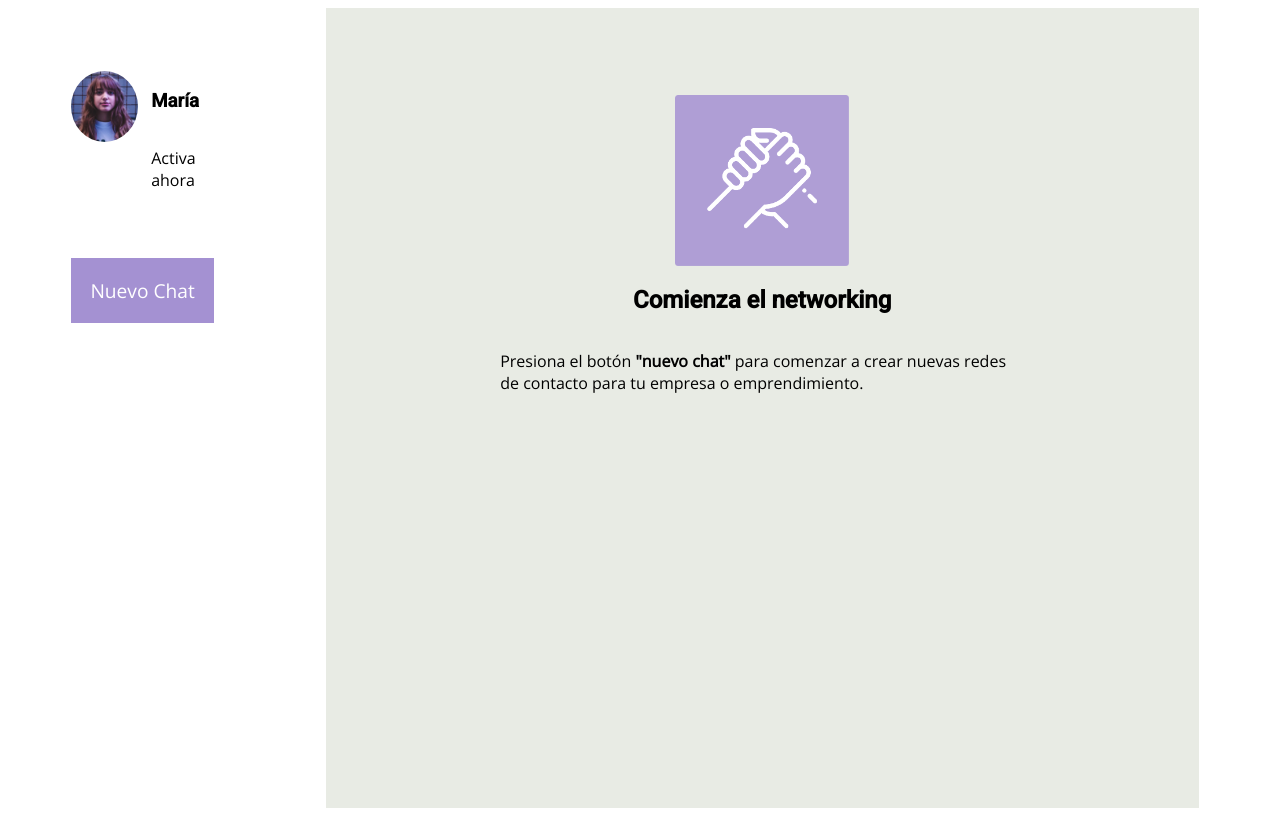
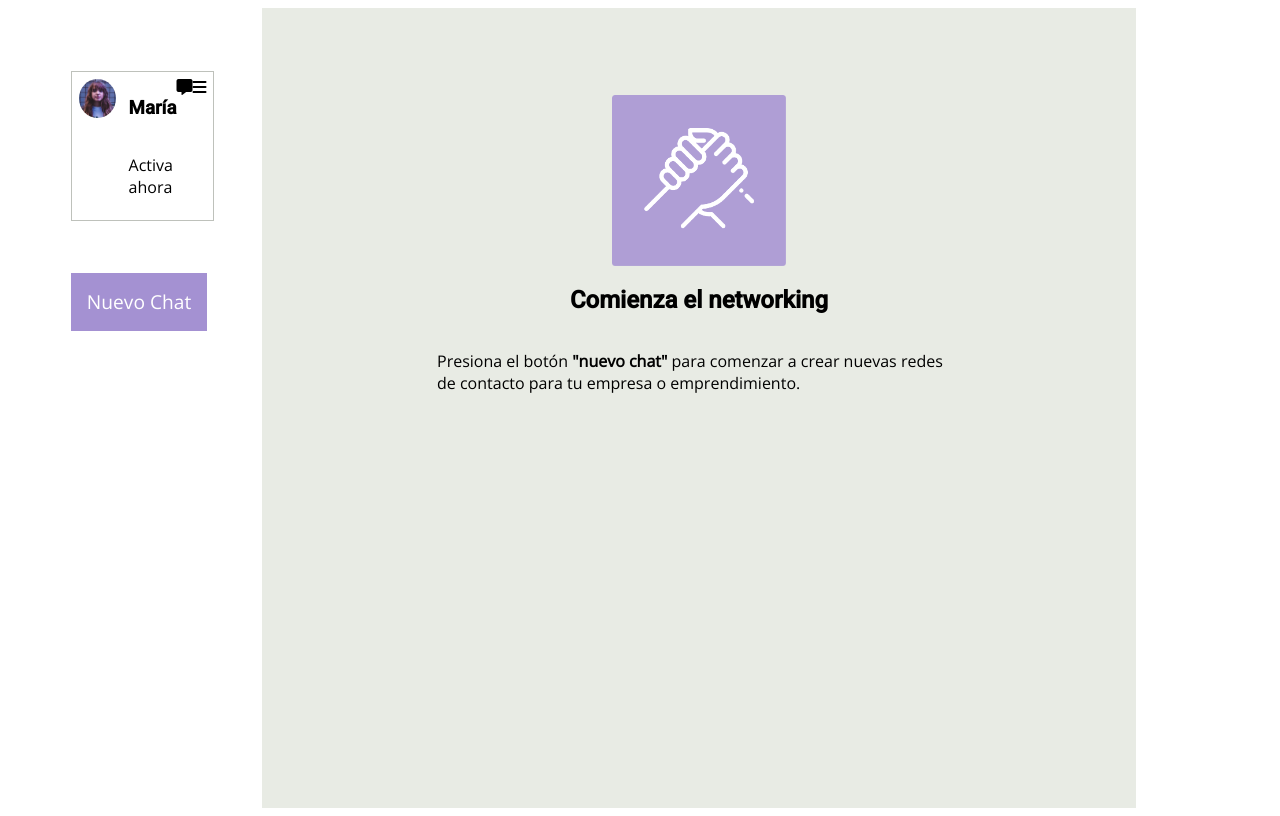
Before and after one commit to davidlealo/sistemamensajeria, a plain HTML site: page index.html in a window 1280 px wide. Drawn offline with nearby package versions, Linux system fonts and the light colour scheme.

Commit message:
Ingreso íconos Font Awesome y cambio de margin left de sección principal del mensaje central

```diff
--- a/assets/css/style.css
+++ b/assets/css/style.css
@@ -1,5 +1,5 @@
 .start-networking{
-    margin-left: 10%;
+    margin-left: 5%;
 }
 .center-menssage{
     display: flex;
@@ -34,6 +34,7 @@
 .photo-user img{
     width: 100%;
     border-radius: 50%;
+
 }
 
 .name-user{
@@ -68,3 +69,19 @@
     font-size: larger;
     border: none;
 }
+
+.nav-user{
+    display: flex;
+    flex-direction: row;
+    border: solid 1px #bec1bb;
+    width: 100%;
+    padding: 5%;
+    justify-content: space-between;
+    align-items: center;
+}
+
+.icons-profile{
+    display: flex;
+    flex-direction: row;
+    justify-content: space-between;
+}
--- a/index.html
+++ b/index.html
@@ -25,7 +25,12 @@
                     <h3 class="roboto">María</h3>
                     <p class="open-sans">Activa ahora</p>
                 </div>
+                <div class="icons-profile">
+                    <i class="fa-solid fa-message"></i>
+                    <i class="fa-solid fa-bars"></i>
+                </div>
 
+            </div>
             </div>
 
             <div class="button-chat">
@@ -52,5 +57,7 @@
 
 
     </main>
+
+    <script src="https://kit.fontawesome.com/b90ccb4946.js" crossorigin="anonymous"></script>
 </body>
 </html>
```
